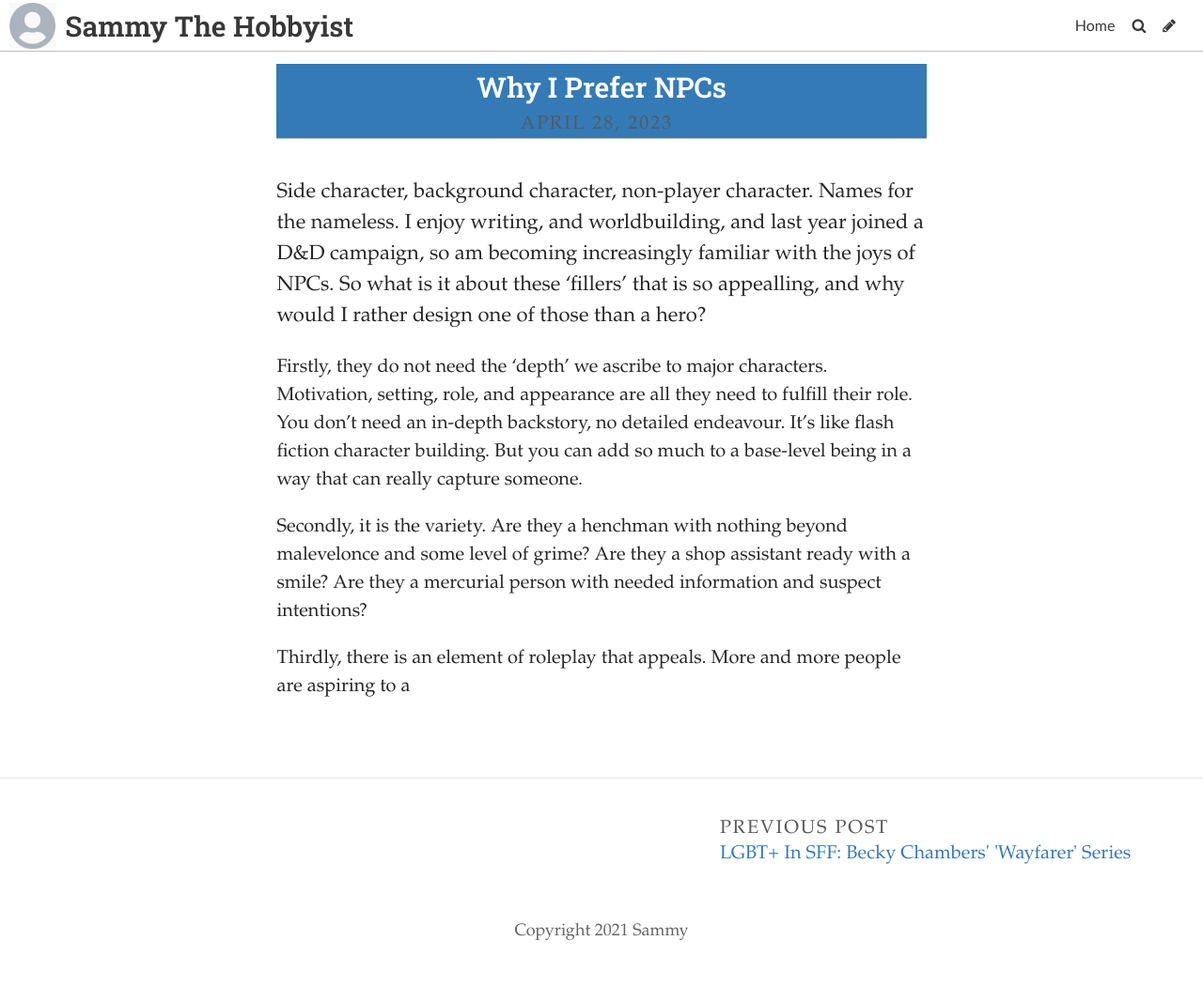
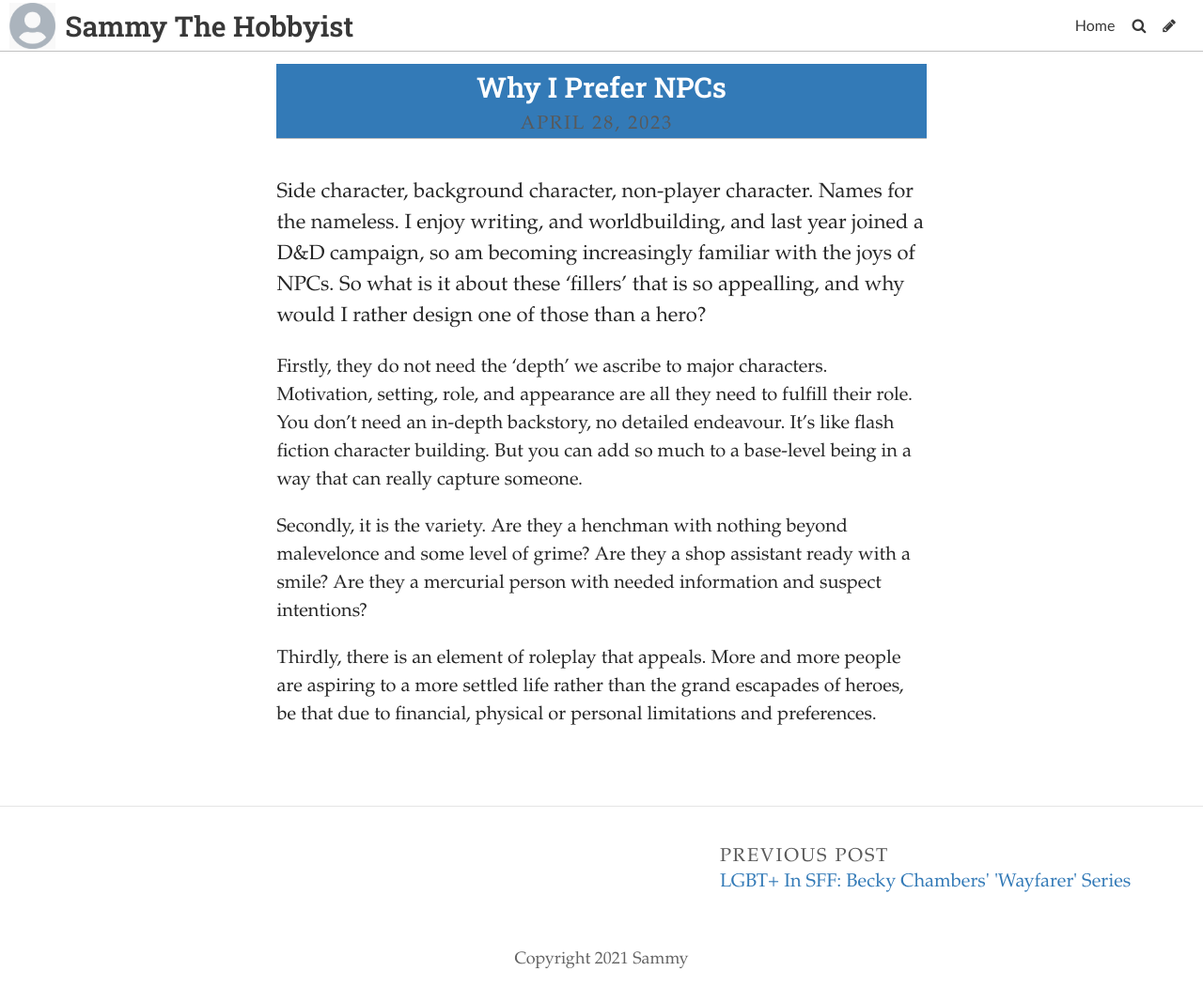
Before and after one commit to SammySpinsAYarn/Blog, a Jekyll site: the page built from _posts/2023-04-25-why-i-prefer-npcs.md, in a window 1280 px wide. Shown: the whole page at 94% size. Built offline with Jekyll 4.4.1, drawn with Linux system fonts in a browser that asks for light colours; some web fonts are replaced; before the commit the page ends 1037 px from its top, so only the background shows below that.

Commit message:
Update Post “2023-04-25-why-i-prefer-npcs”

```diff
--- a/_posts/2023-04-25-why-i-prefer-npcs.md
+++ b/_posts/2023-04-25-why-i-prefer-npcs.md
@@ -11,4 +11,4 @@
 
 S﻿econdly, it is the variety. Are they a henchman with nothing beyond malevelonce and some level of grime? Are they a shop assistant ready with a smile? Are they a mercurial person with needed information and suspect intentions?
 
-T﻿hirdly, there is an element of roleplay that appeals. More and more people are aspiring to a
+T﻿hirdly, there is an element of roleplay that appeals. More and more people are aspiring to a more settled life rather than the grand escapades of heroes, be that due to financial, physical or personal limitations and preferences.
```
